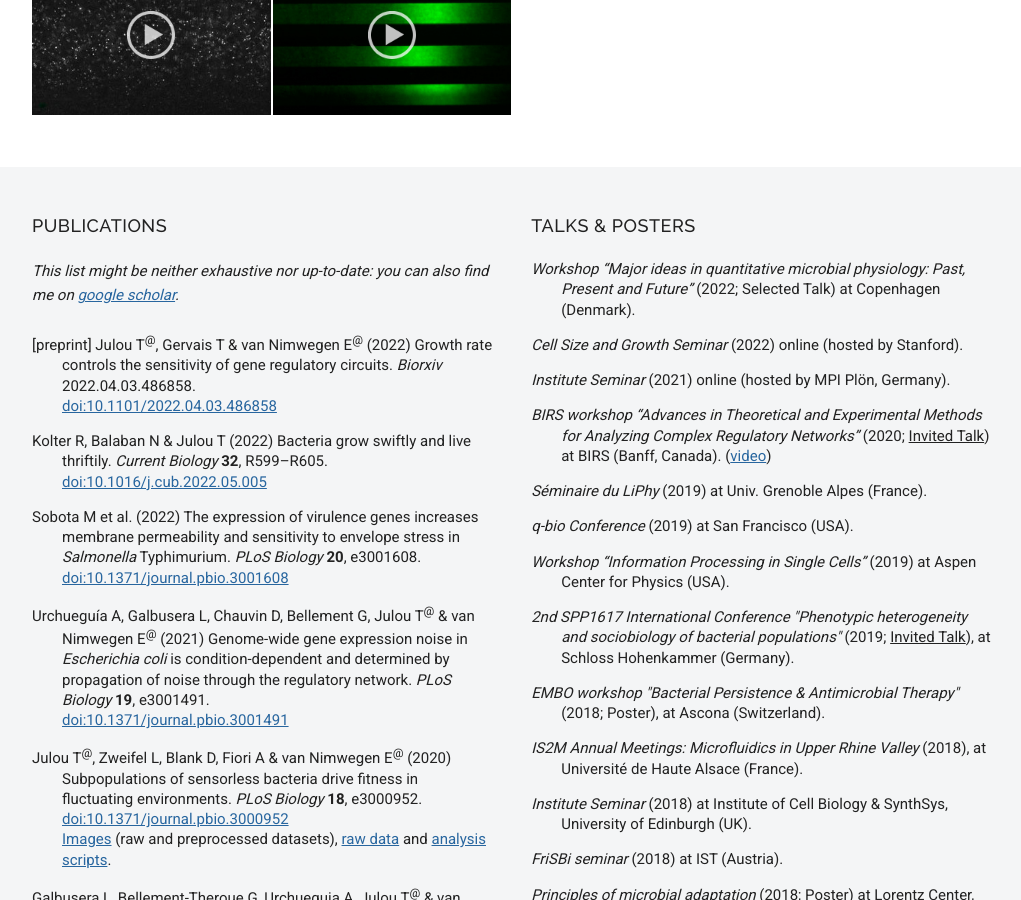
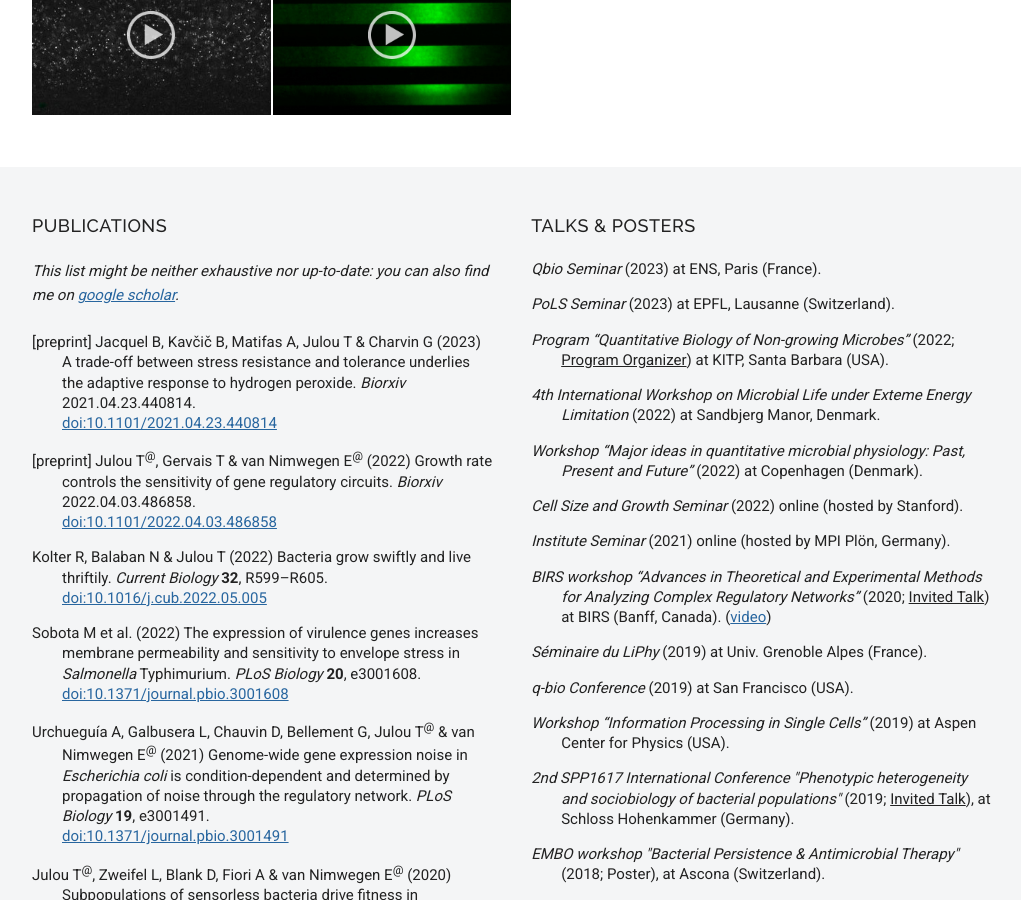
Before and after one commit to julou/julou.github.io, a Jekyll site: the page built from outputs.md, in a window 1280 px wide and 900 px high, scrolled down 644 px. Shown: the whole window, without its empty margins (128-1149 px from the left). Built offline with Jekyll 4.4.1, drawn with Linux system fonts in a browser that asks for light colours; comment, search, counter and statistics services are not loaded.

Commit message:
Updated papers and talks

```diff
--- a/_includes/bibArticles.html
+++ b/_includes/bibArticles.html
@@ -1,4 +1,6 @@
 <div class="csl-bib-body" style="line-height: 1.35; margin-left: 2em; text-indent:-2em;">
+  <div class="csl-entry" style="margin-bottom: 1em;">[preprint] Jacquel B, Kav&ccaron;i&ccaron; B, Matifas A, Julou T &amp; Charvin G (2023) A trade-off between stress resistance and tolerance underlies the adaptive response to hydrogen peroxide. <i>Biorxiv</i> 2021.04.23.440814. <br/><a href="https://doi.org/10.1101/2021.04.23.440814">doi:10.1101/2021.04.23.440814</a></div>
+  <span class="Z3988" title="url_ver=Z39.88-2004&amp;ctx_ver=Z39.88-2004&amp;rfr_id=info%3Asid%2Fzotero.org%3A2&amp;rft_id=info%3Adoi%2F10.1101%2F2021.04.23.440814&amp;rft_val_fmt=info%3Aofi%2Ffmt%3Akev%3Amtx%3Adc&amp;rft.type=preprint&amp;rft.title=A%20trade-off%20between%20stress%20resistance%20and%20tolerance%20underlies%20the%20adaptive%20response%20to%20hydrogen%20peroxide&amp;rft.rights=%C2%A9%202023%2C%20Posted%20by%20Cold%20Spring%20Harbor%20Laboratory.%20This%20pre-print%20is%20available%20under%20a%20Creative%20Commons%20License%20(Attribution-NonCommercial%204.0%20International)%2C%20CC%20BY-NC%204.0%2C%20as%20described%20at%20http%3A%2F%2Fcreativecommons.org%2Flicenses%2Fby-nc%2F4.0%2F&amp;&amp;rft.identifier=urn%3Adoi%3A10.1101%2F2021.04.23.440814&amp;rft.aufirst=Basile&amp;rft.aulast=Jacquel&amp;rft.au=Basile%20Jacquel&amp;rft.au=Bor%20Kavcic&amp;rft.au=Audrey%20Matifas&amp;rft.au=Thomas%20Julou&amp;rft.au=Gilles%20Charvin&amp;rft.date=2023-11-09&amp;rft.language=en"></span>
   <div class="csl-entry" style="margin-bottom: 1em;">[preprint] <span class="corresp-auth">Julou T</span>, Gervais T &amp; <span class="corresp-auth">van Nimwegen E</span> (2022) Growth rate controls the sensitivity of gene regulatory circuits. <i>Biorxiv</i> 2022.04.03.486858. <br/><a href="https://doi.org/10.1101/2022.04.03.486858">doi:10.1101/2022.04.03.486858</a></div>
   <span class="Z3988" title="url_ver=Z39.88-2004&amp;ctx_ver=Z39.88-2004&amp;rfr_id=info%3Asid%2Fzotero.org%3A2&amp;rft_val_fmt=info%3Aofi%2Ffmt%3Akev%3Amtx%3Abook&amp;rft.genre=report&amp;rft.btitle=Growth%20rate%20controls%20the%20sensitivity%20of%20gene%20regulatory%20circuits&amp;rft.aufirst=Thomas&amp;rft.aulast=Julou&amp;rft.au=Thomas%20Julou&amp;rft.au=Th%C3%A9o%20Gervais&amp;rft.au=Erik%20van%20Nimwegen&amp;rft.date=2022-04-25&amp;rft.pages=2022.04.03.486858&amp;rft.language=en"></span>
   <div class="csl-entry" style="margin-bottom: 1em;">Kolter R, Balaban N &amp; Julou T (2022) Bacteria grow swiftly and live thriftily. <i>Current Biology</i> <b>32</b>, R599–R605. <br/><a href="https://doi.org/10.1016/j.cub.2022.05.005">doi:10.1016/j.cub.2022.05.005</a></div>
--- a/_includes/bibPresentations.html
+++ b/_includes/bibPresentations.html
@@ -1,5 +1,9 @@
 <div class="csl-bib-body">
-  <div class="csl-entry"><i>Workshop “Major ideas in quantitative microbial physiology: Past, Present and Future”</i> (2022; Selected Talk) at Copenhagen (Denmark).</div>
+  <div class="csl-entry" style="margin-bottom: 1em;"><i>Qbio Seminar</i> (2023) at ENS, Paris (France).</div>
+  <div class="csl-entry"><i>PoLS Seminar</i> (2023) at EPFL, Lausanne (Switzerland).</div>
+  <div class="csl-entry"><i>Program “Quantitative Biology of Non-growing Microbes”</i> (2022; <u>Program Organizer</u>) at KITP, Santa Barbara (USA).</div>
+  <div class="csl-entry"><i>4th International Workshop on Microbial Life under Exteme Energy Limitation</i> (2022) at Sandbjerg Manor, Denmark.</div>
+  <div class="csl-entry"><i>Workshop “Major ideas in quantitative microbial physiology: Past, Present and Future”</i> (2022) at Copenhagen (Denmark).</div>
   <div class="csl-entry"><i>Cell Size and Growth Seminar</i> (2022) online (hosted by Stanford).</div>
   <div class="csl-entry"><i>Institute Seminar</i> (2021) online (hosted by MPI Plön, Germany).</div>
   <div class="csl-entry"><i>BIRS workshop “Advances in Theoretical and Experimental Methods for Analyzing Complex Regulatory Networks”</i> (2020; <u>Invited Talk</u>) at BIRS (Banff, Canada). (<a href="http://www.birs.ca/events/2020/5-day-workshops/20w5162/videos/watch/202002180845-Julou.html" target="_blank">video</a>)</div>
```
